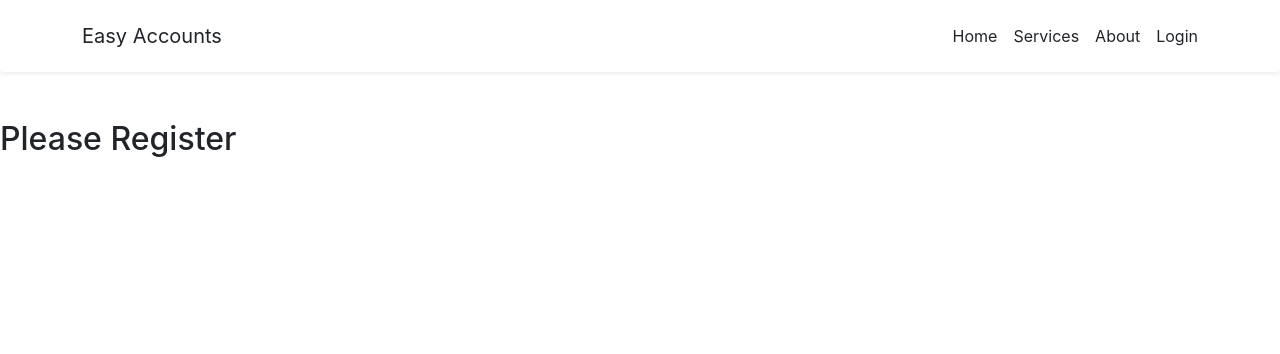
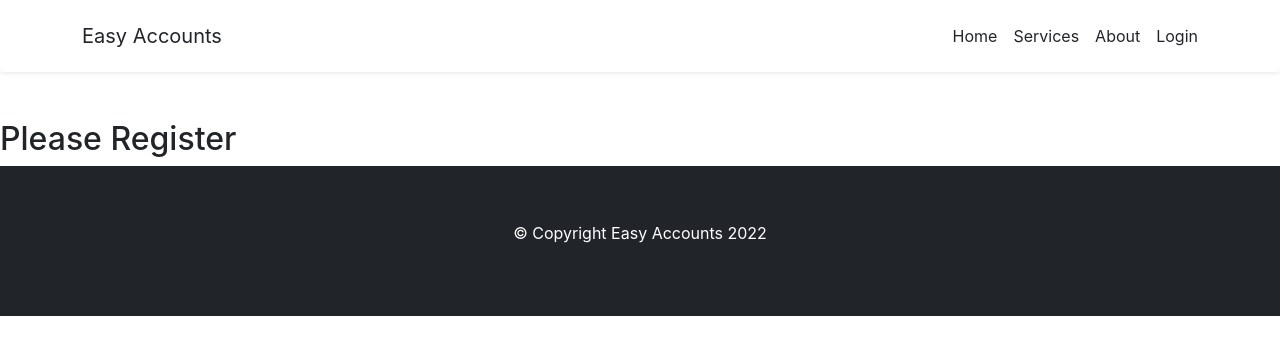
Before and after one commit to jahid4striver/easy-accounts, a React (Create React App) app: page /signup in a window 1280 px wide. Shown: the top 354 px of the page. Built offline with nearby package versions, Linux system fonts and the light colour scheme.

Commit message:
Footer Section Added

```diff
--- a/src/App.js
+++ b/src/App.js
@@ -7,6 +7,7 @@ import About from './components/Pages/About/About';
 import Login from './components/Pages/Login/Login';
 import SignUp from './components/Pages/SignUp/SignUp';
 import Home from './components/Pages/Home/Home';
+import Footer from './components/Shared/Footer/Footer';
 
 function App() {
   return (
@@ -20,6 +21,7 @@ function App() {
         <Route path='/Login' element={<Login/>}></Route>
         <Route path='/signup' element={<SignUp/>}></Route>
       </Routes>
+      <Footer></Footer>
     </div>
   );
 }
--- a/src/components/Pages/Home/Banner/Banner.js
+++ b/src/components/Pages/Home/Banner/Banner.js
@@ -5,12 +5,12 @@ const Banner = () => {
     return (
         <div className='banner'>
             <div className='row'>
-                <div className='col-6'>
+                <div className='col-12 col-lg-6 col-md-6'>
                 <h1 className='text-white text-center display-1 fw-bolder'>Make Your Small Business</h1>
                 <h1 style={{backgroundColor: '#ffe400'}} className='p-3 text-center display-2 fw-bolder'>Accounts</h1>
                 <h1 className='text-white text-center display-1 fw-bolder'>Digital and Easy</h1>
                 </div>
-                <div className='col-6 '>
+                <div className='col-12 col-lg-6 col-md-6'>
                     <img  className='w-75 m-5 p-5' src="https://img.freepik.com/free-photo/young-man-working-his-laptop-coffee-shop-young-student-typing-computer_56854-2631.jpg" alt="" />
                 </div>
             </div>
--- a/src/components/Pages/Home/Service/Service.css
+++ b/src/components/Pages/Home/Service/Service.css
@@ -24,7 +24,8 @@ font-weight: bold;
     color: black;
 }
 .checkout-btn:hover{
-    background-color: black;
+    background-color: white;
+    border: 2px solid #ffe400;
     color: #ffe400;
     font-weight: bold;
     transition: 0.5s;
--- /dev/null
+++ b/src/components/Shared/Footer/Footer.js
@@ -0,0 +1,13 @@
+import React from 'react';
+
+const Footer = () => {
+    const date= new Date();
+    const currentYear= date.getUTCFullYear();
+    return (
+        <div style={{height: '150px'}} className='bg-dark text-white d-flex justify-content-center align-items-center'>
+            <p>&copy; Copyright Easy Accounts {currentYear}</p>
+        </div>
+    );
+};
+
+export default Footer;
```
